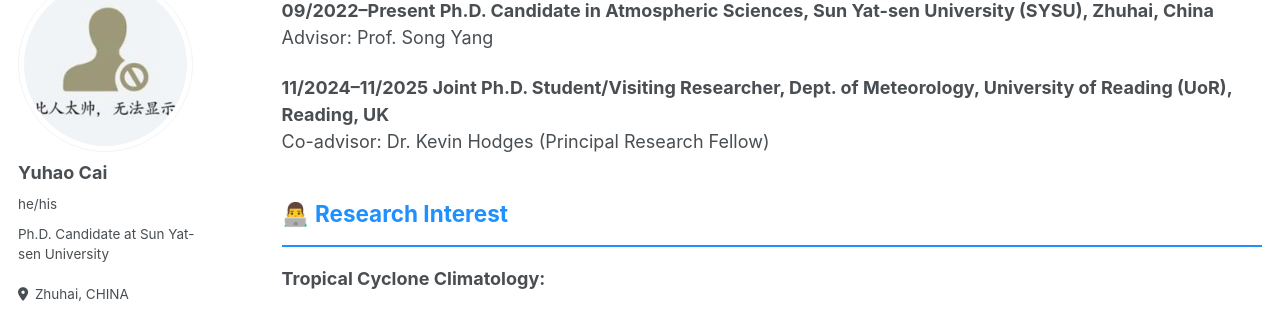
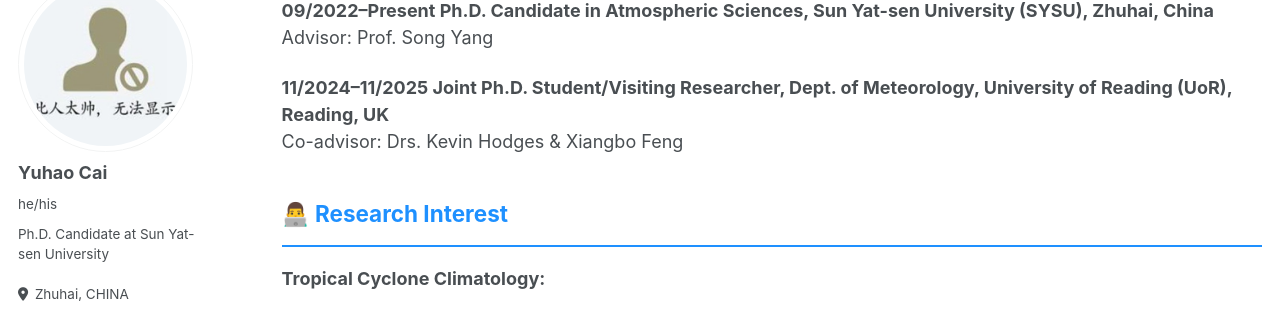
Before and after one commit to caiyh63/caiyh63.github.io, a Jekyll site: the page built from _pages/cv.md, in a window 1280 px wide and 900 px high, scrolled down 300 px. Shown: the part 129-444 px from the top of the window. Built offline with Jekyll 4.4.1, drawn with Linux system fonts in a browser that asks for light colours; some web fonts are replaced.

Commit message:
Update cv.md

```diff
--- a/_pages/cv.md
+++ b/_pages/cv.md
@@ -18,7 +18,7 @@ redirect_from:
 
 **09/2022–Present	    Ph.D. Candidate in Atmospheric Sciences, Sun Yat-sen University (SYSU), Zhuhai, China** <br>                               Advisor: Prof. Song Yang
 
-**11/2024–11/2025	    Joint Ph.D. Student/Visiting Researcher, Dept. of Meteorology, University of Reading (UoR), Reading, UK** <br>              Co-advisor: Dr. Kevin Hodges (Principal Research Fellow)
+**11/2024–11/2025	    Joint Ph.D. Student/Visiting Researcher, Dept. of Meteorology, University of Reading (UoR), Reading, UK** <br>              Co-advisor: Drs. Kevin Hodges & Xiangbo Feng
 
 ## 👨‍💻 <span style="color:#1E90FF">Research Interest</span>
 <hr style="border: none; background-color: #1E90FF; height: 2px;"/>
```
